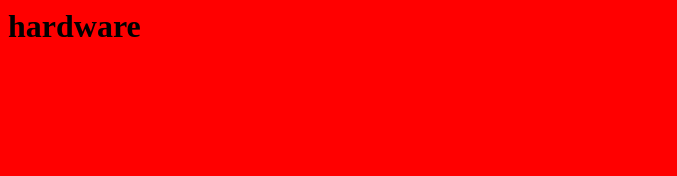
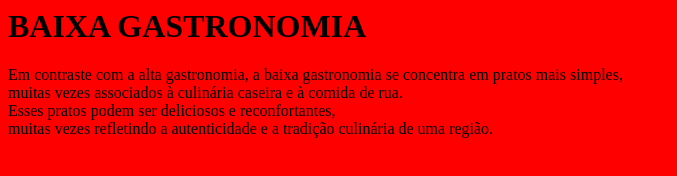
Before and after one commit to Vinny21477/projeto2, a plain HTML site: page hardware.html in a window 1280 px wide. Shown: the whole page, without its empty margins (0-677 px from the left). Drawn offline with Linux system fonts and the light colour scheme.

Commit message:
Update hardware.html

```diff
--- a/hardware.html
+++ b/hardware.html
@@ -2,6 +2,7 @@
 <head>
 </head>
 <body bgcolor="red">
-   <h1>hardware</h1>
+   <h1>BAIXA GASTRONOMIA</h1>
+   <p>Em contraste com a alta gastronomia, a baixa gastronomia se concentra em pratos mais simples,<br> muitas vezes associados à culinária caseira e à comida de rua.<br> Esses pratos podem ser deliciosos e reconfortantes,<br> muitas vezes refletindo a autenticidade e a tradição culinária de uma região.</p>
    </body>
    </html>
```
